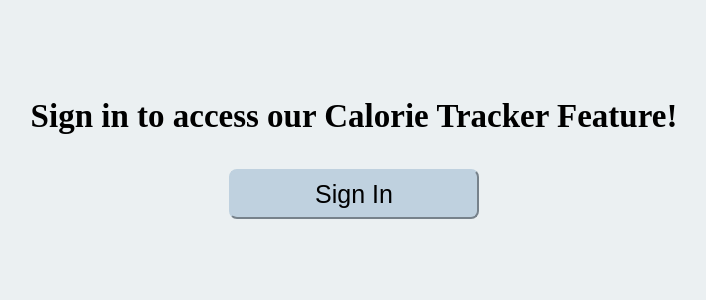
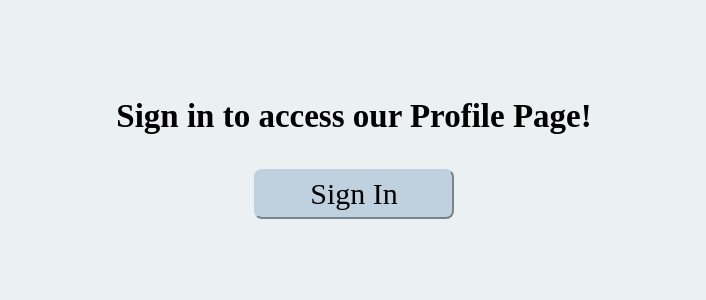
Before and after one commit to fmasood23/CS174Project, a PHP site: page /profile.php in a window 1280 px wide. Shown: the part 60-360 px from the top of the page, without its empty margins (286-992 px from the left). Run offline with PHP 8.4, Linux system fonts and the light colour scheme.

Commit message:
changing font of buttons

```diff
--- a/css/calorie_history.css
+++ b/css/calorie_history.css
@@ -14,9 +14,10 @@
     border-color: #BFD1DF;
     width: 100px;
     height: 25px;
-    font-size: 15px;
+    font-size: 16px;
     border-radius: 8px;
     margin-top: 20px;
+    font-family: "Times New Roman", Times, serif;
 }
 
 #date:hover {
--- a/css/home.css
+++ b/css/home.css
@@ -33,8 +33,9 @@ body {
     border-color: #BFD1DF;
     width: 200px;
     height: 50px;
-    font-size: 25px;
+    font-size: 30px;
     border-radius: 8px;
+    font-family: "Times New Roman", Times, serif;
 }
 
 #login_route:hover {
@@ -50,7 +51,7 @@ body {
     border-color: #BFD1DF;
     width: 300px;
     height: 50px;
-    font-size: 25px;
+    font-size: 30px;
     border-radius: 8px;
     font-family: "Times New Roman", Times, serif;
 }
--- a/css/login.css
+++ b/css/login.css
@@ -71,9 +71,10 @@ label {
     background-color: #BFD1DF;
     border-color: #BFD1DF;
     width: 100px;
-    font-size: 14px;
+    font-size: 16px;
     border-radius: 8px;
     margin-top: 20px;
+    font-family: "Times New Roman", Times, serif;
 }
 
 .button:hover {
--- a/css/profile.css
+++ b/css/profile.css
@@ -20,9 +20,22 @@ body {
     font-size: 25px;
     border-radius: 8px;
     margin-top: 10px;
+    font-family: "Times New Roman", Times, serif;
 }
 
-.button:hover {
+#signIn {
+    background-color: #BFD1DF;
+    border-color: #BFD1DF;
+    width: 200px;
+    height: 50px;
+    font-size: 30px;
+    border-radius: 8px;
+    margin-top: 10px;
+    font-family: "Times New Roman", Times, serif;
+}
+
+.button:hover,
+#signIn:hover {
     background-color: #5B9EA6;
     border-color: #5B9EA6;
 }
--- a/profile.php
+++ b/profile.php
@@ -38,7 +38,7 @@
             </form>
 
             <form method="post" action="calorie_history.php">
-                <input class="button" type="submit" name="view_history" value="View Calorie History" />
+                <input class="button" type="submit" name="view_history" value="Calorie Analytics" />
             </form>
 
             <form method="post">
@@ -58,10 +58,10 @@
         ?>
     <?php } else { ?>
         <h2 id="promptSignIn">
-            Sign in to access our Calorie Tracker Feature!
+            Sign in to access our Profile Page!
         </h2>
         <form id="signInForm" method="post" action="login.php">
-            <button class="button" type="submit">Sign In</button>
+            <button id="signIn" type="submit">Sign In</button>
         </form>
     <?php }
     ?>
```
Also changed, not shown: calorie_intake_details.php (+4 -4 lines), css/intake_details.css (+15 -2 lines), css/tracker.css (+20 -4 lines), tracker.php (+5 -4 lines).
